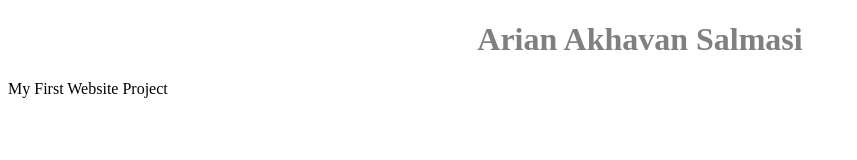
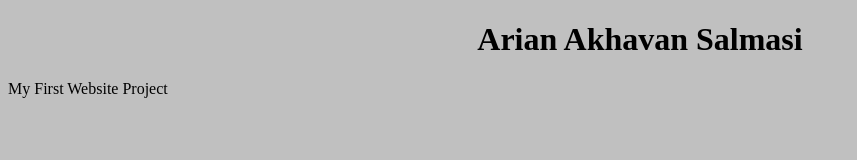
Before and after one commit to Arian-Akhavan/Arian-Akhavan.github.io, a plain HTML site: page index.html in a window 1280 px wide. Shown: the whole page, without its empty margins (0-857 px from the left). Drawn offline with Linux system fonts and the light colour scheme.

Commit message:
Update index.html

```diff
--- a/index.html
+++ b/index.html
@@ -3,8 +3,8 @@
   <head>
 
   </head>
-  <body>
-    <h1 style="color:gray ; text-align:center"> Arian Akhavan Salmasi </h1>
+  <body style="background-color:Silver;">
+    <h1 style="color:black ; text-align:center"> Arian Akhavan Salmasi </h1>
     <p>My First Website Project</p>
 
 
```
